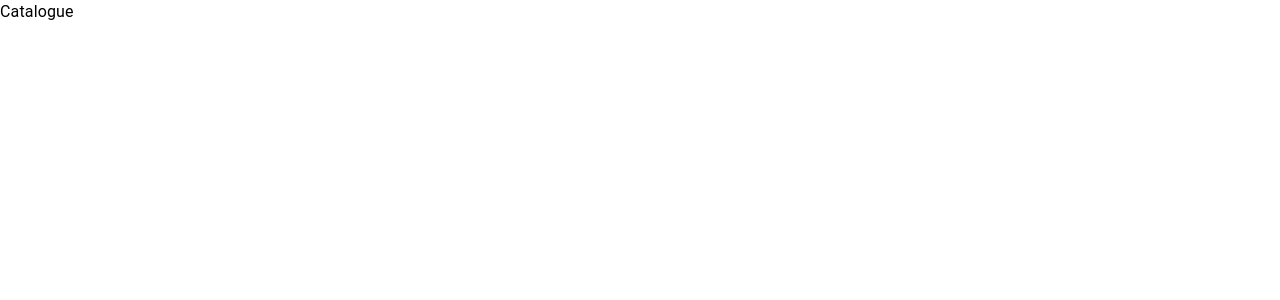
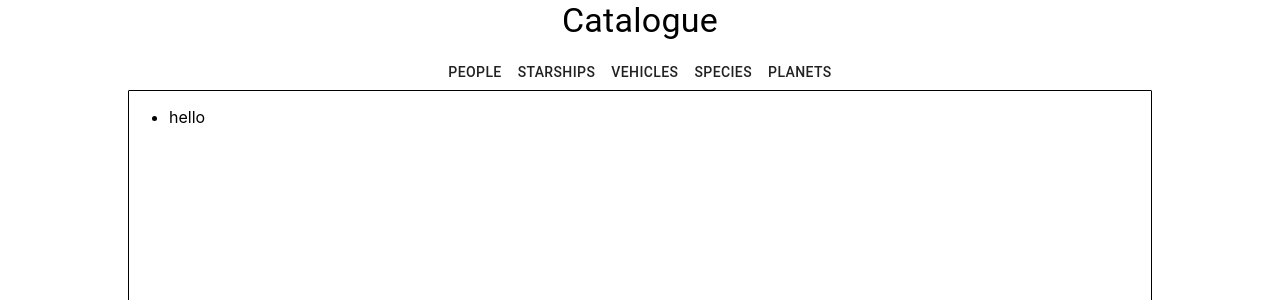
Before and after one commit to johlay/swapi-pagination, a React (Create React App) app: page / in a window 1280 px wide. Shown: the top 300 px of the page. Built offline with nearby package versions, Linux system fonts and the light colour scheme.

Commit message:
Created components: Home, Catalogue, List.

```diff
--- a/src/components/home/Catalogue.jsx
+++ b/src/components/home/Catalogue.jsx
@@ -1,17 +1,37 @@
 import { makeStyles } from "@material-ui/styles";
-import { Grid, Typography } from "@material-ui/core";
+import { Button, Grid, Typography } from "@material-ui/core";
 
 /* Material-UI */
-const useStyles = makeStyles({});
+const useStyles = makeStyles({
+  header: {
+    textAlign: "center",
+  },
+});
 
 const Catalogue = () => {
   /* styles */
   const classes = useStyles();
 
   return (
-    <Grid>
-      <Typography>Catalogue</Typography>
-    </Grid>
+    <>
+      <header className={classes.header}>
+        <Typography
+          variant="h4"
+          component="h2"
+          justifyContent="center"
+          gutterBottom
+        >
+          Catalogue
+        </Typography>
+      </header>
+      <Grid container item direction="row" justifyContent="center">
+        <Button>People</Button>
+        <Button>Starships</Button>
+        <Button>Vehicles</Button>
+        <Button>Species</Button>
+        <Button>Planets</Button>
+      </Grid>
+    </>
   );
 };
 
--- /dev/null
+++ b/src/components/home/List.jsx
@@ -0,0 +1,28 @@
+import { makeStyles } from "@material-ui/styles";
+import { Grid } from "@material-ui/core";
+
+/* Material-UI styles */
+const useStyles = makeStyles({
+  container: {
+    border: "1px solid black",
+    borderRadius: "1px",
+    height: "600px",
+    margin: "auto",
+    width: "80%",
+  },
+});
+
+const List = () => {
+  /* styles */
+  const classes = useStyles();
+
+  return (
+    <Grid container className={classes.container}>
+      <ul>
+        <li>hello</li>
+      </ul>
+    </Grid>
+  );
+};
+
+export default List;
--- a/src/pages/Home.jsx
+++ b/src/pages/Home.jsx
@@ -1,11 +1,13 @@
 import { Grid } from "@material-ui/core";
 import Catalogue from "../components/home/Catalogue";
+import List from "../components/home/List";
 
 const Home = () => {
   return (
-    <Grid container>
+    <div>
       <Catalogue />
-    </Grid>
+      <List />
+    </div>
   );
 };
 
```
